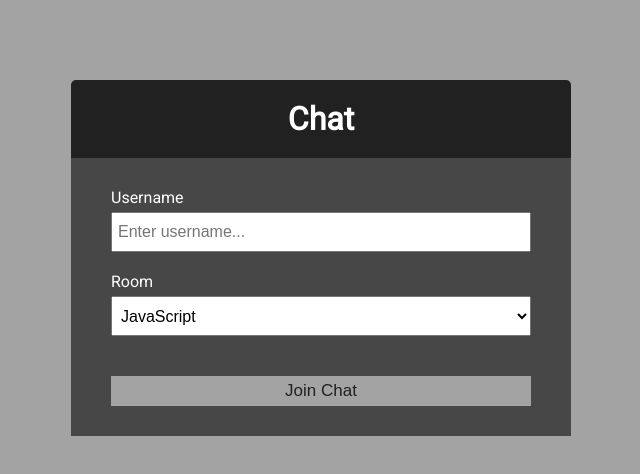
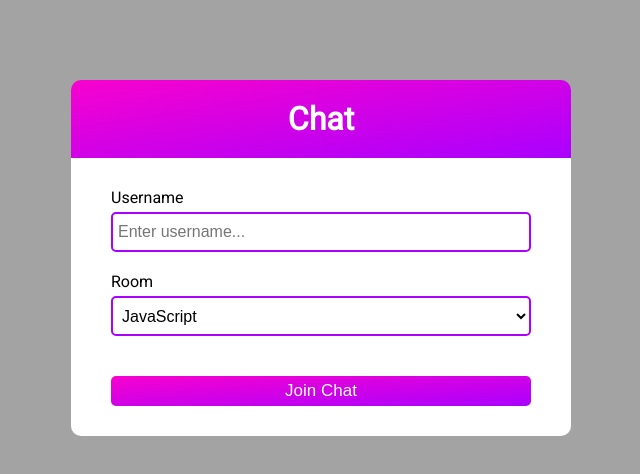
Before and after one commit to MaurerKrisztian/SimpleChatApi, a website: page src/public/index.html in a window 1280 px wide. Shown: the whole page, without its empty margins (319-959 px from the left). Drawn offline with Linux system fonts and the light colour scheme.

Commit message:
enhanced colors for SimpleChatApi

```diff
--- a/src/public/css/style.css
+++ b/src/public/css/style.css
@@ -1,4 +1,4 @@
-@import url('https://fonts.googleapis.com/css?family=Roboto&display=swap');
+@import url("https://fonts.googleapis.com/css?family=Roboto&display=swap");
 
 :root {
   --dark-color-a: #212121;
@@ -6,6 +6,10 @@
   --light-color: #a4a3a3;
   --success-color: #5cb85c;
   --error-color: #d9534f;
+  --gradient-primary: linear-gradient(to top left, #aa00ff, #f702ce);
+  --white: #fff;
+  --accent: rgb(147, 247, 233);
+  --color-primary: #aa00ff;
 }
 
 * {
@@ -15,7 +19,7 @@
 }
 
 body {
-	font-family: 'Roboto', sans-serif;
+  font-family: "Roboto", sans-serif;
   font-size: 16px;
   background: var(--light-color);
   margin: 20px;
@@ -32,9 +36,10 @@ a {
 .btn {
   cursor: pointer;
   padding: 5px 15px;
-	background: var(--light-color);
-	color: var(--dark-color-a);
-	border: 0;
+  background: var(--gradient-primary);
+  color: var(--white);
+  border: none;
+  border-radius: 5px;
   font-size: 17px;
 }
 
@@ -94,15 +99,16 @@ a {
 .chat-messages .message {
   padding: 10px;
   margin-bottom: 15px;
-	background-color: var(--light-color);
+  background-color: var(--gradient-primary);
   border-radius: 5px;
   overflow-wrap: break-word;
+  color: var(--white);
 }
 
 .chat-messages .message .meta {
   font-size: 15px;
   font-weight: bold;
-	color: var(--dark-color-b);
+  color: var(--accent);
   opacity: 0.7;
   margin-bottom: 7px;
 }
@@ -120,7 +126,7 @@ a {
   display: flex;
 }
 
-.chat-form-container input[type='text'] {
+.chat-form-container input[type="text"] {
   font-size: 16px;
   padding: 5px;
   height: 40px;
@@ -132,19 +138,21 @@ a {
   max-width: 500px;
   margin: 80px auto;
   color: #fff;
+  min-width: 300px;
 }
 
 .join-header {
   text-align: center;
   padding: 20px;
-	background: var(--dark-color-a);
-	border-top-left-radius: 5px;
-	border-top-right-radius: 5px;
+  background: var(--gradient-primary);
+  border-top-left-radius: 10px;
+  border-top-right-radius: 10px;
 }
 
 .join-main {
   padding: 30px 40px;
-	background: var(--dark-color-b);
+  border-radius: 0px 0px 10px 10px;
+  background: var(--white);
 }
 
 .join-main p {
@@ -160,7 +168,7 @@ a {
   margin-bottom: 5px;
 }
 
-.join-main input[type='text'] {
+.join-main input[type="text"] {
   font-size: 16px;
   padding: 5px;
   height: 40px;
@@ -179,6 +187,32 @@ a {
   width: 100%;
 }
 
+.inputStyle {
+  border: 2px solid var(--color-primary);
+  border-radius: 5px;
+  transition: all ease-in-out 0.3s;
+  background-color: transparent;
+}
+
+.inputStyle:focus {
+  border: 2px solid var(--color-primary);
+  outline: 0;
+  box-shadow: 0px 0px 10px var(--color-primary);
+}
+
+label {
+  color: #000;
+}
+
+#msg {
+  border-radius: 5px 0px 0px 5px;
+  color: var(--white);
+}
+
+#sendBtn {
+  border-radius: 0px 5px 5px 0px;
+}
+
 @media (max-width: 700px) {
   .chat-main {
     display: block;
--- a/src/public/index.html
+++ b/src/public/index.html
@@ -25,6 +25,7 @@
 						<input
 							type="text"
 							name="username"
+							class="inputStyle"
 							id="username"
 							placeholder="Enter username..."
 							required
@@ -32,7 +33,7 @@
 					</div>
 					<div class="form-control">
 						<label for="room">Room</label>
-						<select name="room" id="room">
+						<select name="room" id="room" class = "inputStyle">
 							<option value="JavaScript">JavaScript</option>
 							<option value="Python">Python</option>
 							<option value="PHP">PHP</option>
```
Also changed, not shown: src/public/chat.html (+7 -4 lines). Lines whose indentation alone changed are shown as unchanged.
